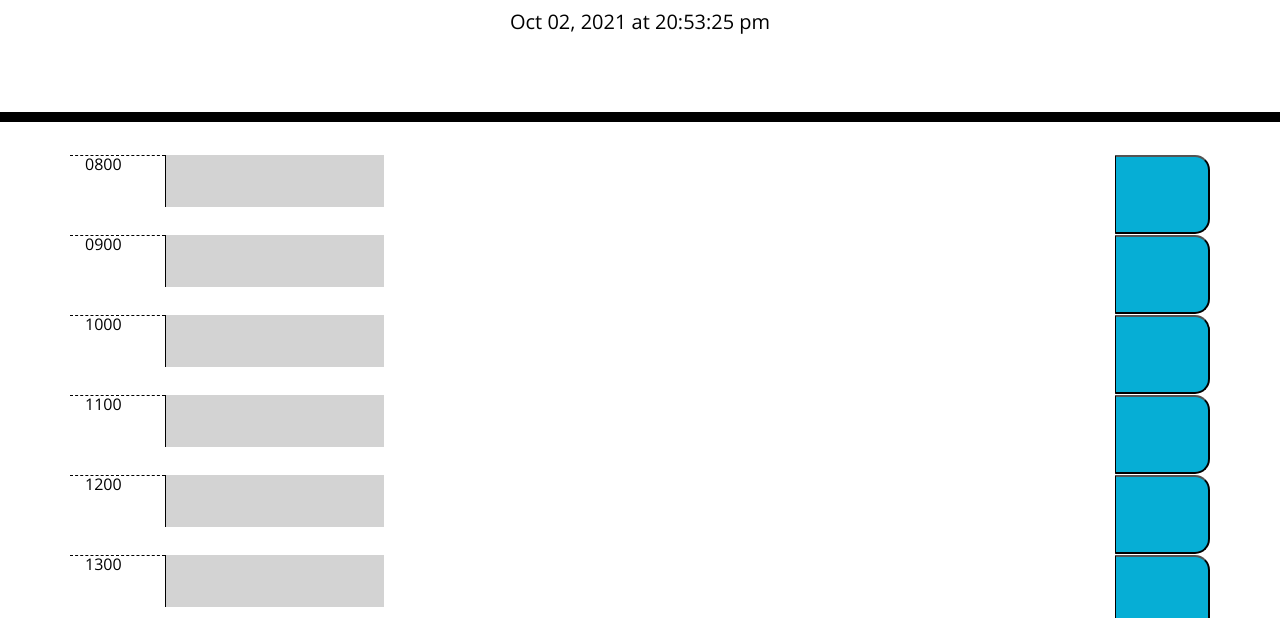
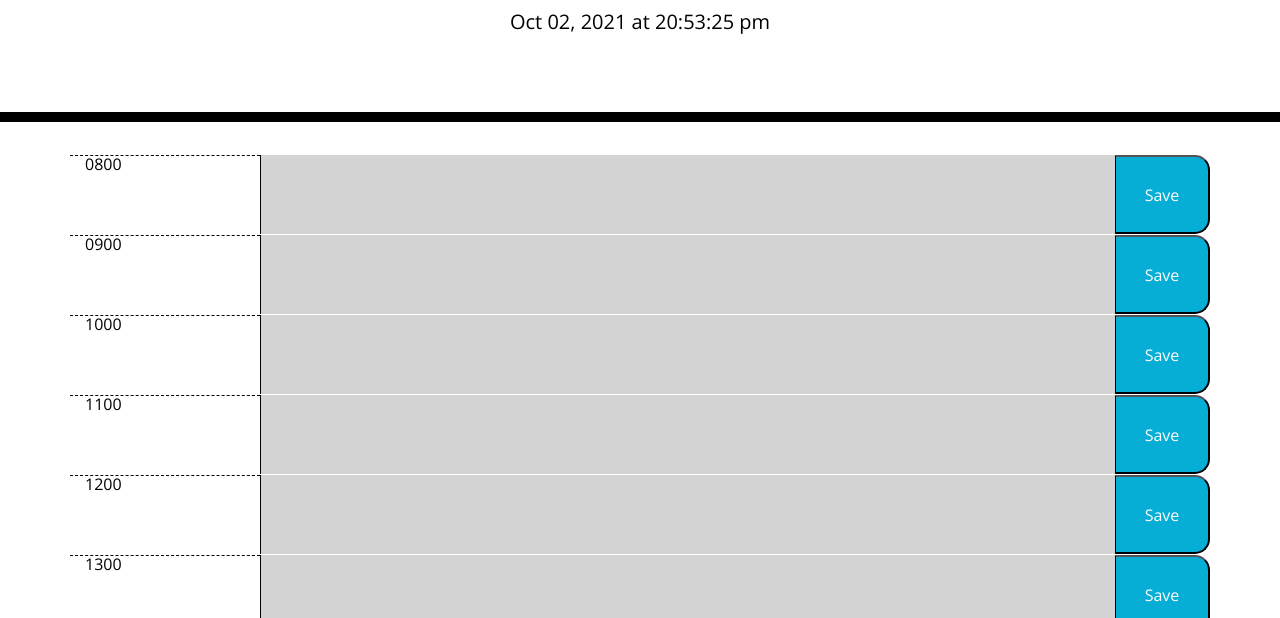
Before and after one commit to Mitchell-est-Robbins/05BootCampHomeworkMR, a plain HTML site: page index.html in a window 1280 px wide. Shown: the part 182-800 px from the top of the page. Drawn offline with nearby package versions, Linux system fonts and the light colour scheme.

Commit message:
colors work now...finally

```diff
--- a/script.js
+++ b/script.js
@@ -5,10 +5,10 @@
 // go THEN the current day is displayed at the top of the calendar
 // go WHEN I scroll down
 // go THEN I am presented with timeblocks for standard business hours
-// WHEN I view the timeblocks for that day
-// THEN each timeblock is color coded to indicate whether it is in the past, present, or future
-// WHEN I click into a timeblock
-// THEN I can enter an event
+// go WHEN I view the timeblocks for that day
+// go THEN each timeblock is color coded to indicate whether it is in the past, present, or future
+// go WHEN I click into a timeblock
+// go THEN I can enter an event
 // WHEN I click the save button for that timeblock
 // THEN the text for that event is saved in local storage
 // WHEN I refresh the page
@@ -104,46 +104,46 @@ var ids = [
 
  ]
 console.log(ids);
-
-ids.forEach(function(thisHour) { //ids=myday
+// setting up the time part and the row==========================
+ids.forEach(function(thisHour) {
   var row= $("<form>").attr({
     "class":"row"
   });
-  $(".container").append(row);  //row =hourRow
+  $(".container").append(row);
 
-  var hourbit = $("<div>") //hourField=hourbit
+  var hourbit = $("<div>")
   .text(thisHour.id)
   .attr({
-    "class": "col-1 hour"
+    "class": "col-md-2 hour"
   });
+// the middle part (box and color part)==================
+  var TextBox =$("<div>")
+  .attr({
+    "class": "col-md-9 description p-0"
+  })
+  var colorSelector= $("<textarea>");
+  TextBox.append(colorSelector);
+  colorSelector.attr("id", thisHour.time);
+  if (thisHour.time < moment().format("HH")) {
+    colorSelector.addClass("past")
 
-  var plan =$("<div>") //data= plan
-  .attr({
-    "class": "col-10 description p-0"
-  })
-  var data= $("<textarea>");
-  plan.append(data);
-  data.attr("id", thisHour.id);
-  if (thisHour.time < moment().format("HH")) {
-     data.attr({
-       "class": "past",
-     })
     } else if (thisHour.time > moment().format("HH")) {
-       data.attr({
-         "class": "future"
-       })
-      } else if (thisHour.time === moment().format ("HH")) {
-        data.attr({
-          "class": "present"
-        })
+      colorSelector.addClass("future ")
+
+      } else{
+        colorSelector.addClass("present")
       }
 
+      //stupid save icon======================
+      var saveIcon = ("Save")
       var saveBtn = $("<button>")
       .attr({
         "class": "col-1 saveBtn"
       });
+      saveBtn.append(saveIcon);
 
-      row.append(hourbit, plan, saveBtn)
+      // what brings it all to life=============================
+      row.append(hourbit, TextBox, saveBtn)
 
  })
 
--- a/style.css
+++ b/style.css
@@ -11,6 +11,8 @@ textarea {
   color: #000000;
   border-left: 1px solid black;
   padding: 10px;
+  width: 100%;  /* whoever thought it was funny to not include this is an asshole */
+  height: 100%;
 }
 
 .jumbotron {
```
